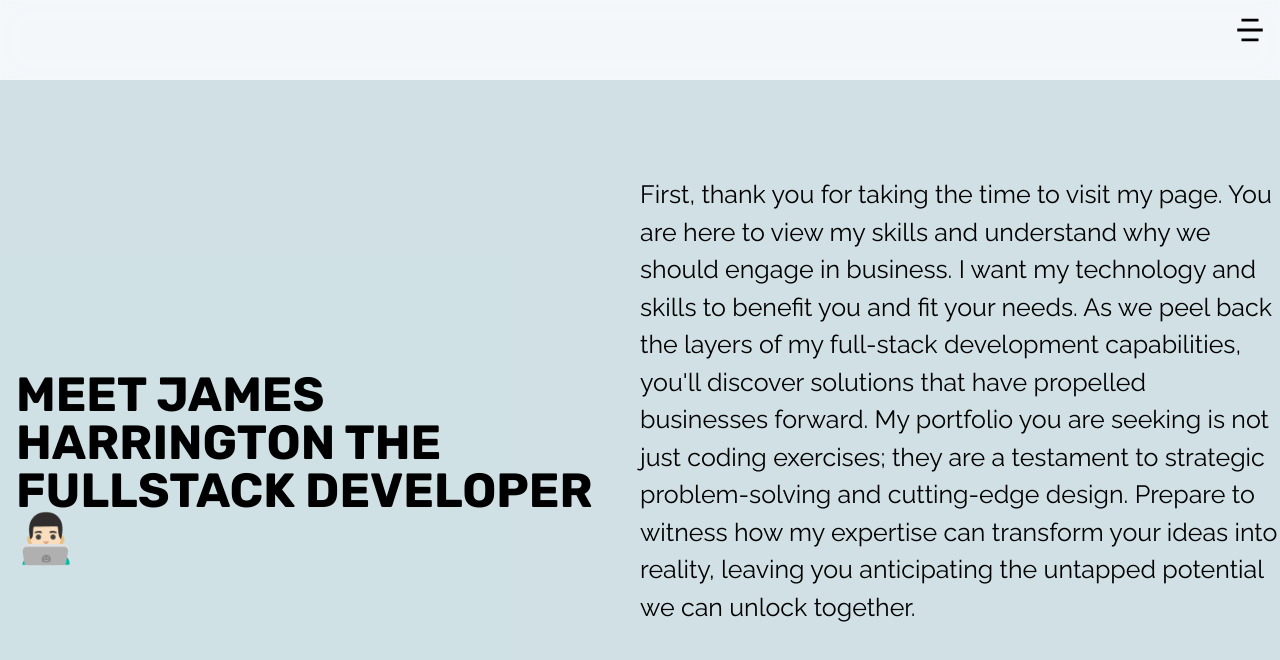
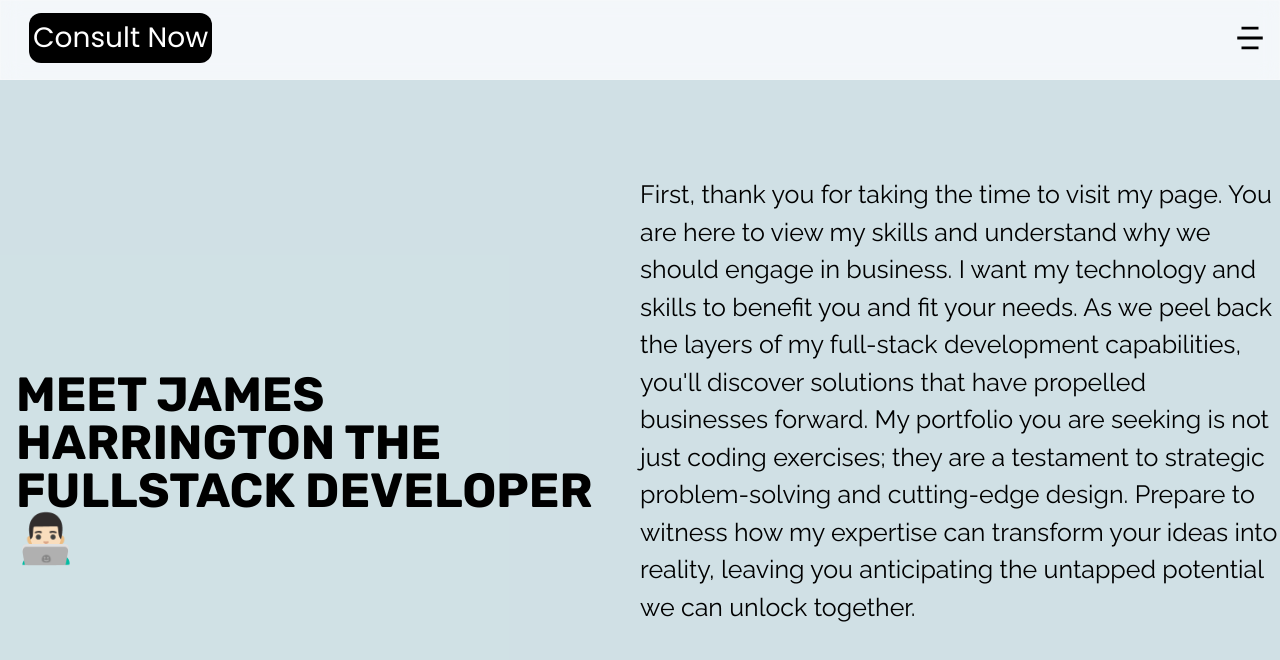
Before and after one commit to 00gigs/PersonalPortfolio, a React (Create React App) app: page / in a window 1280 px wide. Shown: the top 660 px of the page. Built offline with nearby package versions, Linux system fonts and the light colour scheme.

Commit message:
added CTA implementation into navbar

```diff
--- a/src/App.js
+++ b/src/App.js
@@ -86,7 +86,7 @@ function App() {
 
         {/**put carousel displaying projects HERE in a seperate component*/}
       </div>
-      <div className="bg-[#a2c11c] h-[90vh] w-full  sectional">
+      <div className="bg-[#a2c11c] h-[90vh] w-full snap-center">
 <div class="custom-shape-divider-top-1712164460">
     <svg data-name="Layer 1" xmlns="http://www.w3.org/2000/svg" viewBox="0 0 1200 120" preserveAspectRatio="none">
         <path d="M321.39,56.44c58-10.79,114.16-30.13,172-41.86,82.39-16.72,168.19-17.73,250.45-.39C823.78,31,906.67,72,985.66,92.83c70.05,18.48,146.53,26.09,214.34,3V0H0V27.35A600.21,600.21,0,0,0,321.39,56.44Z" class="shape-fill" fill="#2c5d63"></path>
--- a/src/components/navbar.jsx
+++ b/src/components/navbar.jsx
@@ -5,7 +5,7 @@ import { RiMenu5Line } from "react-icons/ri";
 import { useState, useEffect, useRef} from 'react';
 import { GrClose } from "react-icons/gr";
 
-
+{/* implement status bar*/}
 
 const Navbar = ({ scrollToSection, heroRef, projectsRef, technologiesRef }) => {
 
@@ -16,16 +16,14 @@ const Navbar = ({ scrollToSection, heroRef, projectsRef, technologiesRef }) => {
     setOpenMenu(!openMenu)
   }
 
-
-
-
-
   return (
     <div className='sticky top-0'>
     <div className='font-noto-sans text-[34px]  h-[80px]  glass-effect'>
       <div ref={containerRef}  className='flex justify-between w-full items-center p-3'>
-        <div  >
-          {/* implement status bar*/}
+        <div  className='ml-[1rem] bg-black text-white rounded-xl text-[28px] p-1 font-poppins uppercase hover:text-green-100'>
+      <button>
+          Consult Now{/**once clicked should snap scroll to contact forum  */}
+      </button>
         </div>
       <div className='flex gap-6'>
       </div>
```
